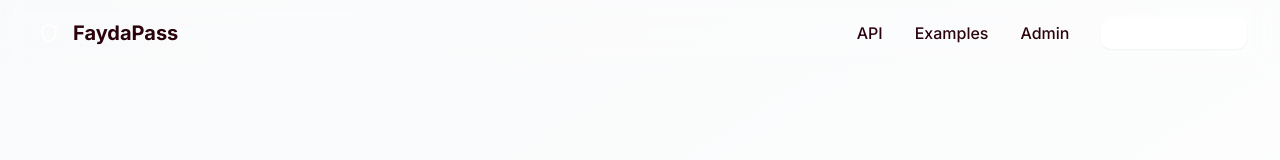
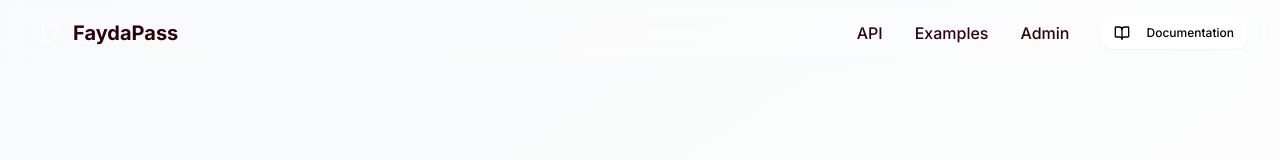
Before and after one commit to CakeInTech/FaydaPass, a Next.js app: page / in a window 1280 px wide. Shown: the top 160 px of the page. Built offline with nearby package versions, Linux system fonts and the light colour scheme.

Commit message:
update navigation

```diff
--- a/app/page.tsx
+++ b/app/page.tsx
@@ -69,7 +69,7 @@ function HomePage() {
                 <Button
                   variant="outline"
                   size="sm"
-                  className="border-white/30 text-white hover:bg-white/10"
+                  className="border-white/30 text-black hover:bg-white/10"
                 >
                   <BookOpen className="w-4 h-4 mr-2" />
                   Documentation
```
